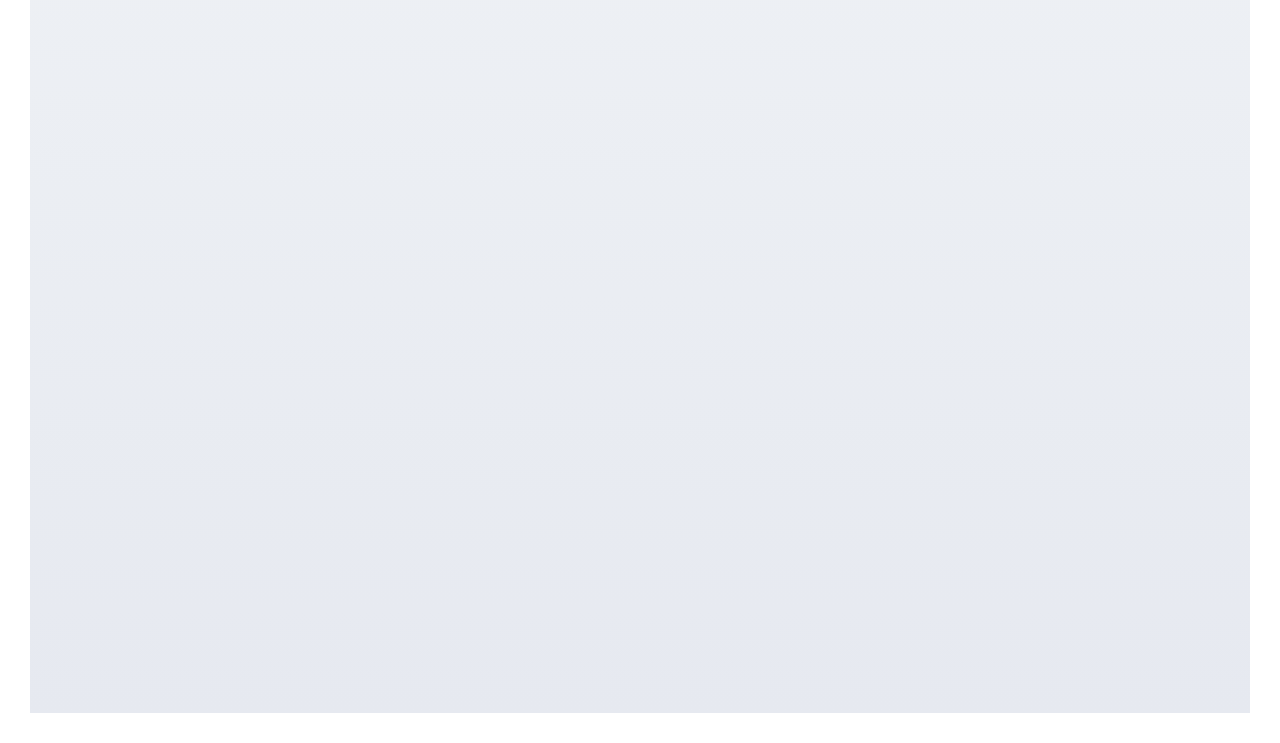
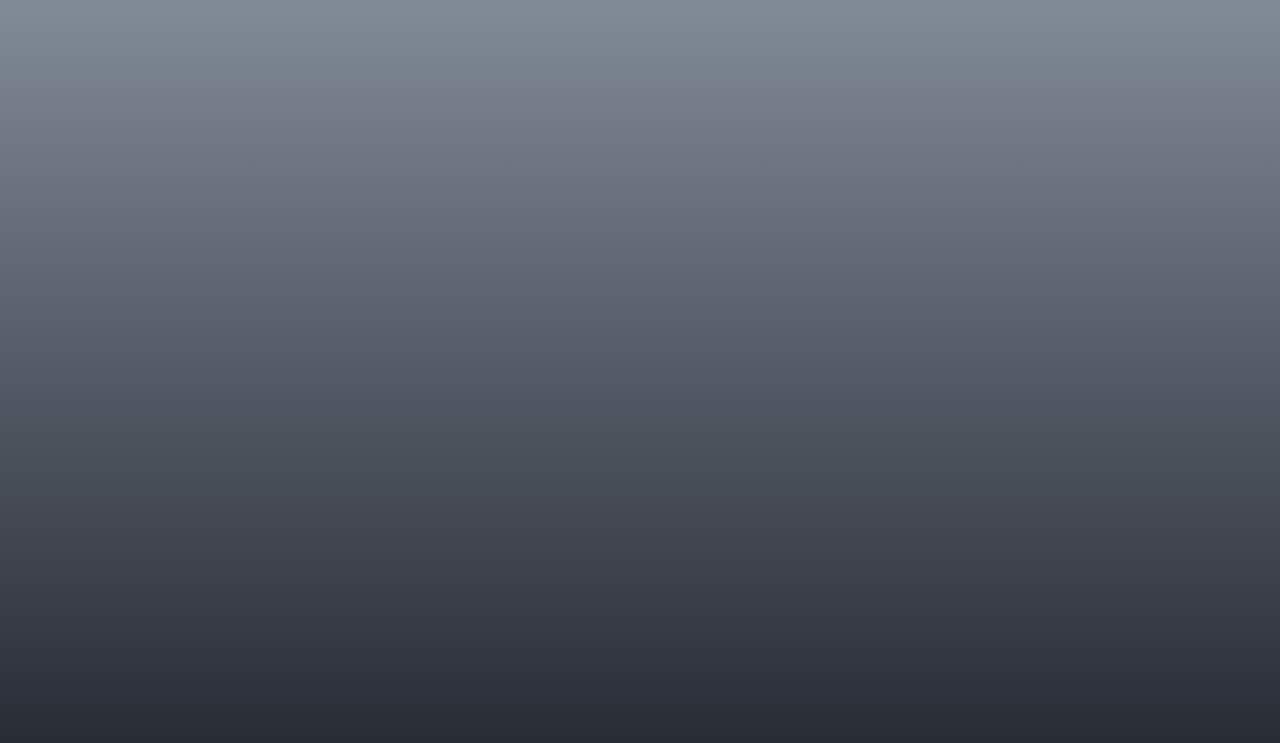
Before and after one commit to vonderklaas/typewriting-effect, a plain HTML site: page typewriting effect/index.html in a window 1280 px wide. Shown: the part 157-900 px from the top of the page. Drawn offline with Linux system fonts and the light colour scheme.

Commit message:
changed visual representation of index.html

```diff
--- a/typewriting effect/app.js
+++ b/typewriting effect/app.js
@@ -1,8 +1,8 @@
-const texts = ['websites', 'illustrations', 'pancakes'];
+const texts = ['front-end', 'back-end', 'websites', 'mobile apps'];
 let count = 0; // 0, 1, 2
 let index = 0; // individual letters
+let letter = ''; // individual letter
 let currentText = ''; // text what is currently selected
-let letter = ''; // individual letter
 
 // Self invoked every 0.4 seconds
 (function type(){
--- a/typewriting effect/style.css
+++ b/typewriting effect/style.css
@@ -1,16 +1,16 @@
 body {
   margin: 0;
-  padding: 30px;
   box-sizing: border-box;
   font-family: sans-serif;
+  font-size: 25px;
 }
 
 .intro {
-  padding: 20px;
   display: flex;
+  padding: 50px;
   height: 100vh;
   color: #333333;
-  background-image: linear-gradient(to top, #e6e9f0 0%, #eef1f5 100%);
+  background-image: linear-gradient(to top, #282c35 0%, #949eac 100%);
 }
 
 .typing {
```
